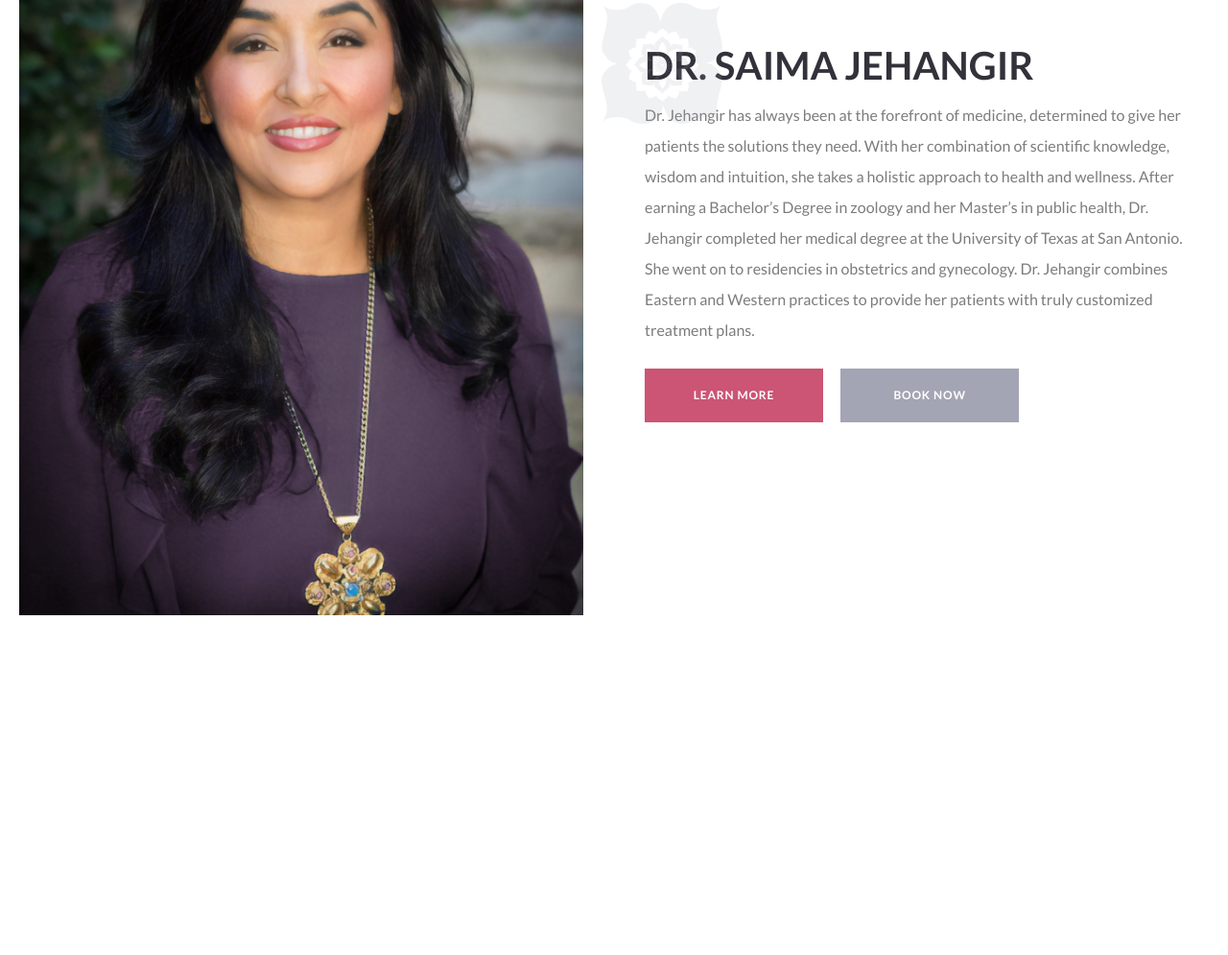
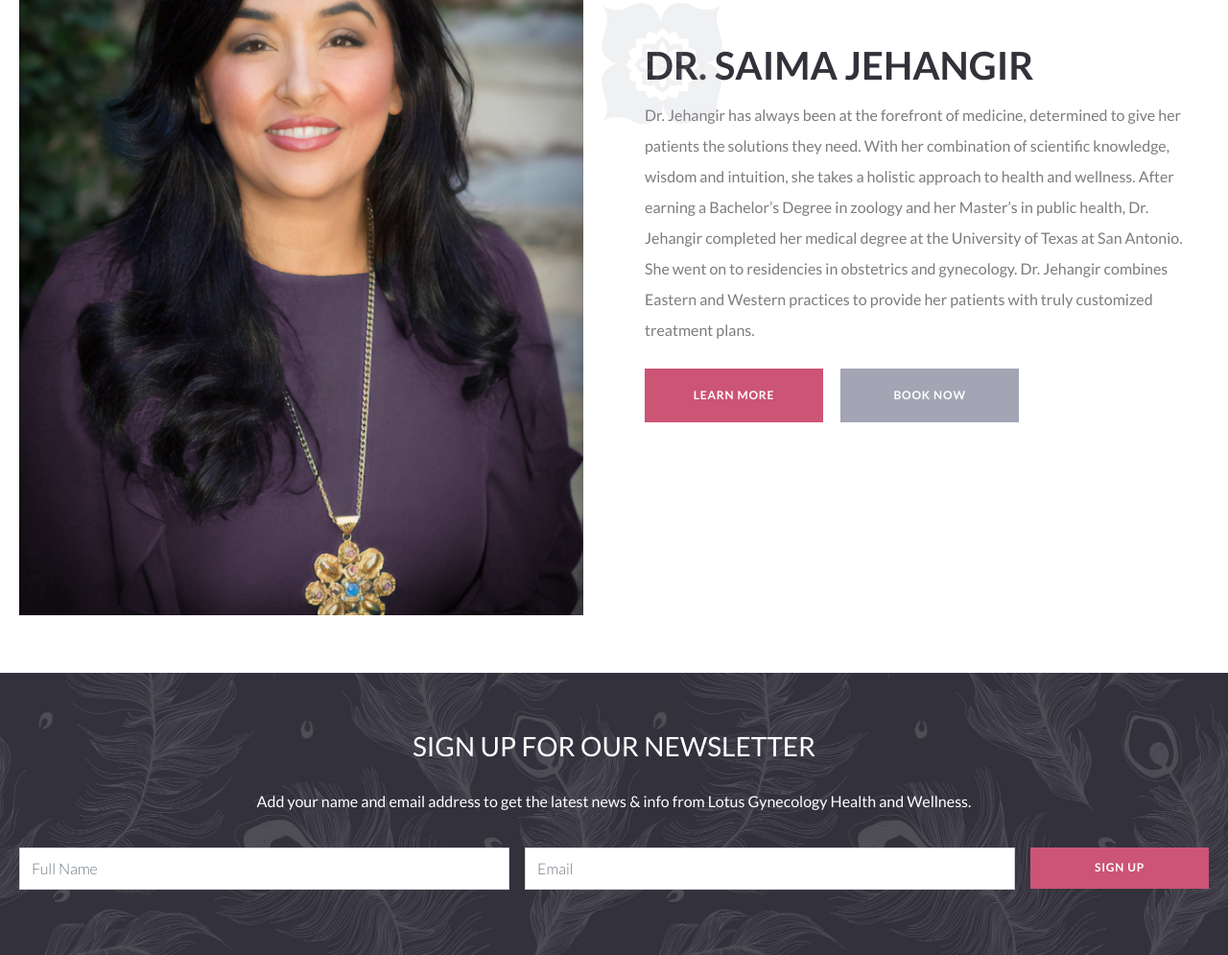
Before and after one commit to drbcreative/Lotus_Front-End, a plain HTML site: page index.html in a window 1280 px wide. Shown: the part 1843-2838 px from the top of the page at 96% size. Before the commit the page ends 2544 px from the top, so only its background shows below. Drawn offline with Linux system fonts and the light colour scheme; a script that the page names is missing.

Commit message:
newsletter is complete

```diff
--- a/index.html
+++ b/index.html
@@ -183,6 +183,24 @@
       </div>
     </section>
     <!-- /dr bio -->
+
+    <!-- newsletter -->
+    <section class="newsletter">
+      <form action="" class="containerish">
+        <h3 class="color-white is-light">
+          SIGN UP FOR OUR NEWSLETTER
+        </h3>
+        <p class="color-white body-copy">
+          Add your name and email address to get the latest news & info from Lotus Gynecology Health and Wellness.
+        </p>
+        <input type="text" class="form-control" placeholder="Full Name" />
+        <input type="email" class="form-control" placeholder="Email" />
+        <button class="form-control ui-btn ui-btn-main" type="submit">
+          SIGN UP
+        </button>
+      </form>
+    </section>
+    <!-- /newsletter -->
   </main>
 
   <footer>
--- a/scss/partials/_responsive.scss
+++ b/scss/partials/_responsive.scss
@@ -220,6 +220,48 @@
       }
     }
   }
+
+  /* NEWSLETTER ************************************************************* */
+  .newsletter {
+    align-items: center;
+
+    .containerish {
+      padding: 60px 20px;
+      display: grid;
+      grid-template-columns: 1.5fr 1.5fr min-content;
+      grid-template-rows: auto;
+      grid-gap: 1rem;
+
+      h3 {
+        grid-row: 1;
+        grid-column: 1 / -1;
+      }
+
+      p {
+        margin-top: 0.5rem;
+        grid-row: 2;
+        grid-column: 1 / -1;
+      }
+
+      input {
+        grid-row: 3;
+        height: 44px;
+      }
+
+      input:nth-child(1) {
+        grid-column: 1;
+      }
+
+      input:nth-child(2) {
+        grid-column: 2;
+      }
+
+      button {
+        grid-row: 3;
+        grid-column: 3;
+      }
+    }
+  }
 }
 
 /* -------------------------------------------------------------------------- */
--- a/scss/partials/_sections.scss
+++ b/scss/partials/_sections.scss
@@ -80,3 +80,34 @@
     }
   }
 }
+
+/* NEWSLETTER *************************************************************** */
+.newsletter {
+  background: url('../../img/newsletter-bg@2x.jpg') center / cover;
+  min-height: 200px;
+  align-items: center;
+
+  .containerish {
+    padding: 40px 20px;
+    display: grid;
+
+    h3,
+    h2,
+    p {
+      text-align: center;
+    }
+
+    p {
+      margin-top: 0.5rem;
+    }
+
+    .form-control {
+      margin-bottom: 0.5rem;
+      border-radius: 0;
+    }
+
+    .form-control:last-child {
+      margin-bottom: 0;
+    }
+  }
+}
```
Also changed, not shown: css/theme.min.css, 1 other file.
